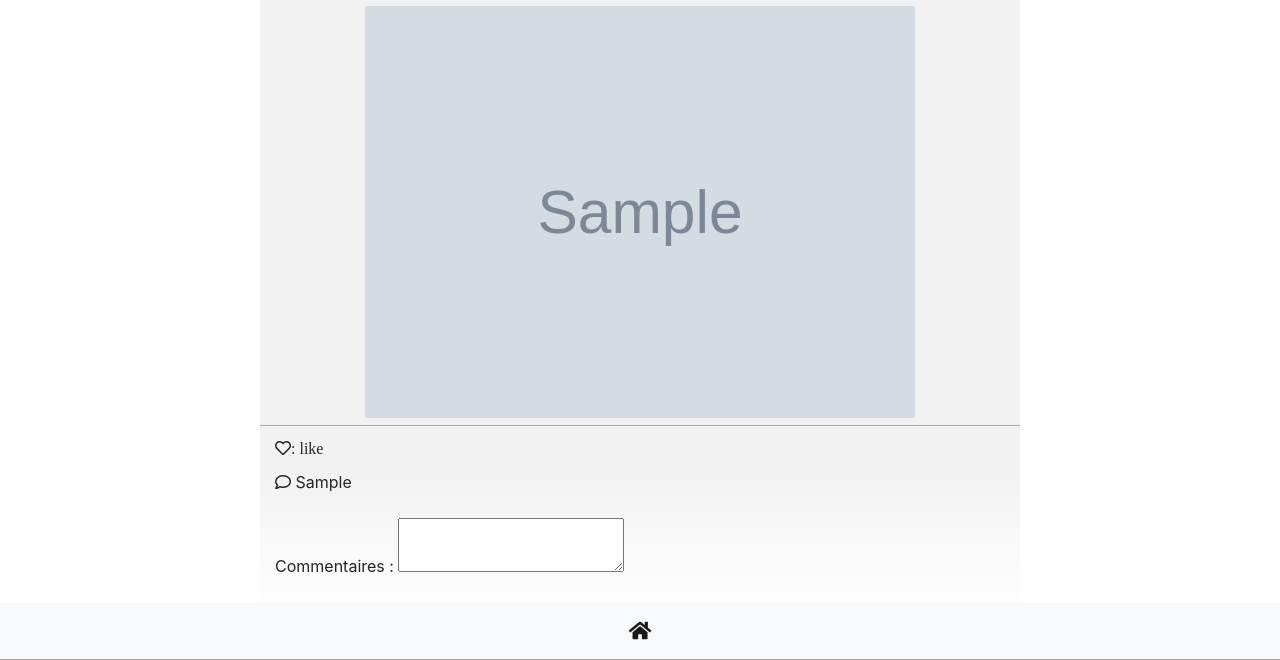
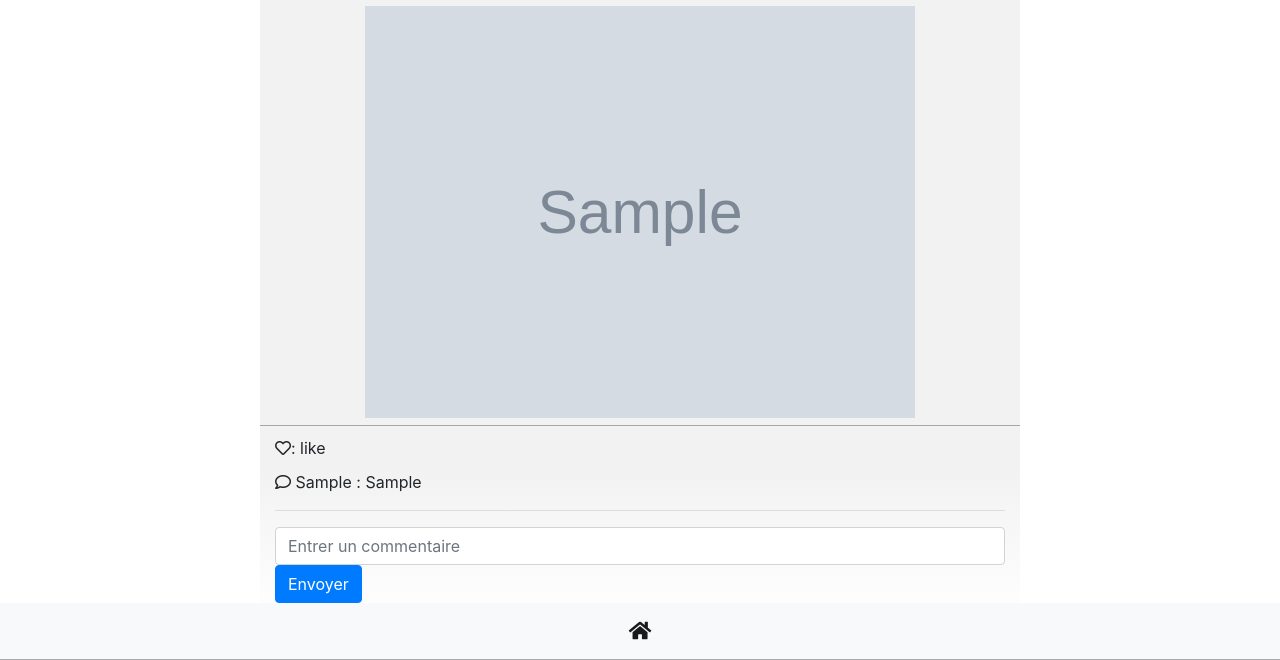
Before and after one commit to BaptisteCouv/Pikitia, a PHP site: page / in a window 1280 px wide. Shown: the part 140-800 px from the top of the page. Run offline with PHP 8.4, Linux system fonts and the light colour scheme; the visitor is signed in with stand-in values (Sample User, id 1); tables that the repository leaves empty or names only in its code hold one stand-in row (values such as "Sample post"); grey boxes marked "Sample" are stand-in pictures.

Commit message:
BaptisteCouv

```diff
--- a/htdocs/css/style.css
+++ b/htdocs/css/style.css
@@ -6,20 +6,20 @@
 
 /* index.php */
 
-.suzilikeaboy{
+.suzilikeaboy {
     -webkit-clip-path: circle(50% at 50% 50%);
     clip-path: circle(50% at 50% 50%);
 }
 
-.jumbotron{
+.jumbotron {
     margin-top: 200px;
 }
 
-.modal-image{
+.modal-image {
     margin-top: 70px;
 }
 
-.magalomane{
+.magalomane {
     background: linear-gradient(70deg, #26051D, #40A497);
 }
 
@@ -43,7 +43,6 @@
 }
 
 .image-commentaire {
-    height: 150px;
     background: linear-gradient(#F2F2F2, white);
 }
 
--- a/htdocs/index.php
+++ b/htdocs/index.php
@@ -12,6 +12,7 @@ include 'bdd.php';
     <meta name="viewport" content="width=device-width, initial-scale=1.0">
     <meta http-equiv="X-UA-Compatible" content="ie=edge">
     <title>Pikitia</title>
+    <link rel="icon" type="image/png" href="img/icon.png" />
     <!-- NE JAMAIS METTRE DES LIEN BOOSTRAP ICI !!!!!!!!!!!!!!!!!!!!!!! -->
     <link href="https://fonts.googleapis.com/css?family=Lobster" rel="stylesheet">
     <link rel="stylesheet" href="https://use.fontawesome.com/releases/v5.7.0/css/all.css" integrity="sha384-lZN37f5QGtY3VHgisS14W3ExzMWZxybE1SJSEsQp9S+oqd12jhcu+A56Ebc1zFSJ" crossorigin="anonymous">
@@ -26,7 +27,7 @@ include 'bdd.php';
             <a class="navbar-brand" href="index.php">
                 <h3>Pikitia</h3>
             </a>
-            <?php if(!isset($_SESSION['user'])){ ?> <a class="navbar-brand"><i class="fas fa-user"></i></i></a><?php }else{?> <a class="navbar-brand" href="profil_user.php"><i class="fas fa-user-check"></i></a><?php } ?>
+            <?php if (!isset($_SESSION['user'])) { ?> <a class="navbar-brand"><i class="fas fa-user"></i></i></a><?php } else { ?> <a class="navbar-brand" href="profil_user.php"><i class="fas fa-user-check"></i></a><?php } ?>
         </nav>
     </header>
 
@@ -34,7 +35,7 @@ include 'bdd.php';
     <section>
 
         <?php
-            if(!isset($_SESSION['user'])){
+        if (!isset($_SESSION['user'])) {
             echo '
                 <div class="container">
                     <div class="row modal-image">
@@ -51,50 +52,50 @@ include 'bdd.php';
                     </div>
                 </div>
                 ';
-            }else{
+        } else {
             $repp = $bdd->query('SELECT * FROM images ORDER BY image_date DESC');
             $images_listes = $repp->fetchAll();
 
-                foreach ($images_listes as $images_liste) {
+            foreach ($images_listes as $n => $images_liste) {
                 $rep = $bdd->query('SELECT * FROM images WHERE user_id = ' . $images_liste['user_id'] . ' AND avatar = 1');
                 $fetchpasall = $rep->fetch();
-                    $reponse = $bdd->query('SELECT * FROM commentaire WHERE image_id = ' . $images_liste["id"] . '');
+                $reponse = $bdd->query('SELECT * FROM commentaire INNER JOIN users ON commentaire.user_id = users.id WHERE commentaire.image_id = ' . $images_liste["id"] . '');
                 $commentaire_liste = $reponse->fetchAll();
                 $commentaires = '';
                 foreach ($commentaire_liste as $commentaire) {
-                        $commentaires = $commentaires. $commentaire['com'] . '<br><br>';
+                    $commentaires = $commentaires . '<i class="far fa-comment"></i> '. $commentaire['pseudo'] . ' : ' . $commentaire['com'] . '<hr>';
                 }
 
                 echo '<div class="container">
                         <div class="row justify-content-center piki">
                             <div class="header-home col-12 col-md-8">
                                 <div class="nom-user-index">
-                                        <a><img src="' . $fetchpasall['image_lien'] .'" width="50px" height="50px" class="img-fluid suzilikeaboy" alt="Responsive image" >' . ' ' . $images_liste['user_name'].'</a>
+                                    <a><img src="' . $fetchpasall['image_lien'] . '" width="50px" height="50px" class="img-fluid suzilikeaboy" alt="Responsive image" >' . ' ' . $images_liste['user_name'] . '</a>
                                 </div>
                                 </div>
                                 <div class="image-home col-12 col-md-8">
-                                <img src="' . $images_liste["image_lien"] .' " width="550px" height="550px" class="img-fluid image-profil" alt="Responsive image" >
+                                    <img src="' . $images_liste["image_lien"] . ' " width="550px" height="550px" class="img-fluid image-profil" alt="Responsive image" >
                                 </div>
                                 <div class="image-like col-12 col-md-8">
-                                    <a<<i class="far fa-heart"></i>: like
+                                    <a><i class="far fa-heart"></i>: like</a>
                                 </div>
-                                <div class="image-commentaire col-12 col-md-8">
-                                <i class="far fa-comment"></i> ' . $commentaires .'
-                                <form method="post" action="../traitement/traitement_commentaire.php">
-                                <label for="Commentaires ">Commentaires  : </label>
-                                <textarea name="com" id="Commentaires "></textarea><br><br>
-                                <input type="hidden" name="image_id" value="' . $images_liste["id"] . '">
-                                <input type="submit" value="Envoyer">
+                                <div id="refresh'.$n.'" class="image-commentaire col-12 col-md-8">
+                                    ' . $commentaires . '
+
+                                    <form method="post" action="../traitement/traitement_commentaire.php" class="form-group">
+                                        <input type="text" class="form-control" name="com" id="commentaire" placeholder="Entrer un commentaire">
+                                        <input type="hidden" class="form-control" name="image_id" value="' . $images_liste["id"] . '">
+                                        <input type="submit" class="btn btn-primary" value="Envoyer">
                                     </form>
                                 </div>
                         </div>
                     </div>';
             }
-
         }
 
 
         ?>
+
     </section>
 
 
@@ -113,6 +114,8 @@ include 'bdd.php';
 <script src="https://cdnjs.cloudflare.com/ajax/libs/popper.js/1.14.7/umd/popper.min.js" integrity="sha384-UO2eT0CpHqdSJQ6hJty5KVphtPhzWj9WO1clHTMGa3JDZwrnQq4sF86dIHNDz0W1" crossorigin="anonymous"></script>
 <script src="https://stackpath.bootstrapcdn.com/bootstrap/4.3.1/js/bootstrap.min.js" integrity="sha384-JjSmVgyd0p3pXB1rRibZUAYoIIy6OrQ6VrjIEaFf/nJGzIxFDsf4x0xIM+B07jRM" crossorigin="anonymous"></script>
 <!-- Java Script -->
-<script src="js/script.js"></script>
+<script src="js/script.js">
+
+</script>
 
 </html>
```
Also changed, not shown: htdocs/js/script.js (+13 -0 lines), htdocs/img/user-img/18_110961260882448p.jpeg (added), htdocs/img/user-img/18_moderne.jpg (added), htdocs/img/user-img/18_philippines_volcantaal_10.jpg (added), htdocs/img/user-img/18_reflexion-paysage-01-beaurecueil-jardin-sainte-victoire-morvant-et-moingeon.jpg (added), htdocs/img/user-img/22_[scontent-mrs2-1.cdninstagram.com][435]3059248920513492318001528408284834320875520n.jpg (added), htdocs/img/user-img/22_[scontent-mrs2-1.cdninstagram.com][940]463419812761094499166074826589046967967341n.jpg (added), htdocs/img/user-img/22_[scontent-mrs2-1.cdninstagram.com][971]366151454612106543236402207161179195834368n.jpg (added), htdocs/img/user-img/23_19030453_10216168986960312_8705915398778069080_n.jpg (added), htdocs/img/user-img/23_303400_4266051692442_155468797_n.jpg (added), htdocs/img/user-img/23_on-top-of-earth.jpg (added). Lines whose indentation alone changed are shown as unchanged.
